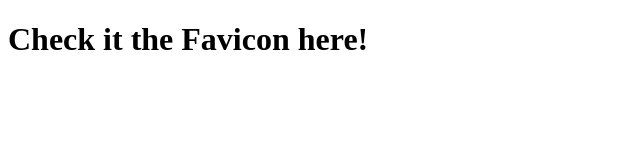
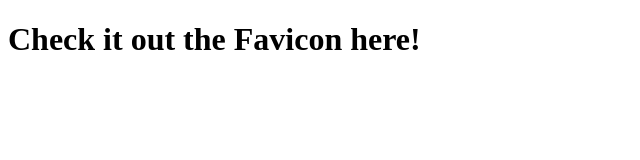
Before and after one commit to monique-tukaj/html-css-cev, a plain HTML site: page Study/html-css/Practice/Ex004/index.html in a window 1280 px wide. Shown: the whole page, without its empty margins (0-640 px from the left). Drawn offline with Linux system fonts and the light colour scheme.

Commit message:
Update index.html

```diff
--- a/Study/html-css/Practice/Ex004/index.html
+++ b/Study/html-css/Practice/Ex004/index.html
@@ -8,6 +8,6 @@
     <title>Favicon Test</title>
 </head>
 <body>
-    <h1>Check it the Favicon here!</h1>
+    <h1>Check it out the Favicon here!</h1>
 </body>
 </html>
```
